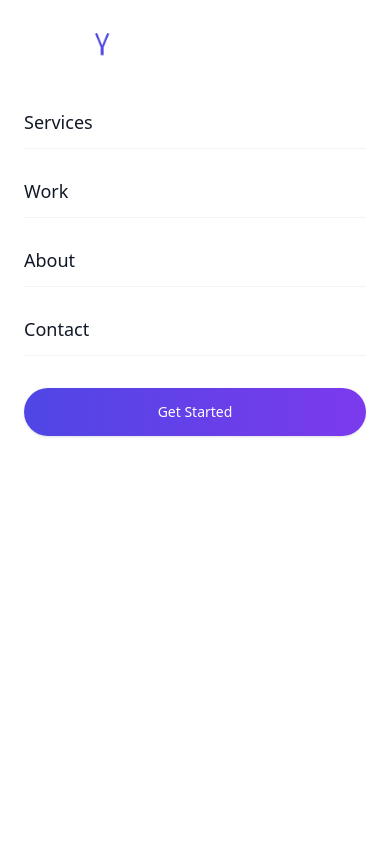
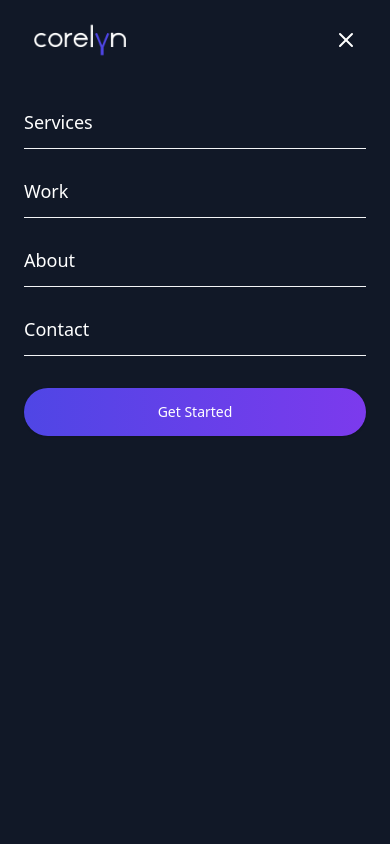
Before and after one commit to Aashra55/Corelyn, a Next.js app: page / in a window 390 px wide. Both pictures are taken after a click on the button 346 px from the left and 40 px from the top of the page. Shown: the top 844 px of the page. Built offline with nearby package versions, Linux system fonts and the light colour scheme.

Commit message:
update navbar

```diff
--- a/Components/landing/Navbar.jsx
+++ b/Components/landing/Navbar.jsx
@@ -73,9 +73,7 @@ export default function Navbar() {
 
             <button
               onClick={() => setIsMobileMenuOpen(!isMobileMenuOpen)}
-              className={`md:hidden p-2 rounded-lg transition-colors ${
-                isScrolled ? 'text-gray-900' : 'text-white'
-              }`}
+              className={`md:hidden p-2 rounded-lg transition-colors text-white`}
             >
               {isMobileMenuOpen ? <X className="w-6 h-6" /> : <Menu className="w-6 h-6" />}
             </button>
@@ -90,14 +88,14 @@ export default function Navbar() {
             animate={{ opacity: 1, y: 0 }}
             exit={{ opacity: 0, y: -20 }}
             transition={{ duration: 0.2 }}
-            className="fixed inset-0 z-40 bg-white pt-24 px-6 md:hidden"
+            className="fixed inset-0 z-40 bg-gray-900 pt-24 px-6 md:hidden"
           >
             <div className="flex flex-col gap-4">
               {navLinks.map((link) => (
                 <button
                   key={link.name}
                   onClick={() => scrollToSection(link.href)}
-                  className="text-lg font-medium text-gray-900 py-3 border-b border-gray-100 text-left"
+                  className="text-lg font-medium text-white py-3 border-b border-gray-100 text-left"
                 >
                   {link.name}
                 </button>
```
